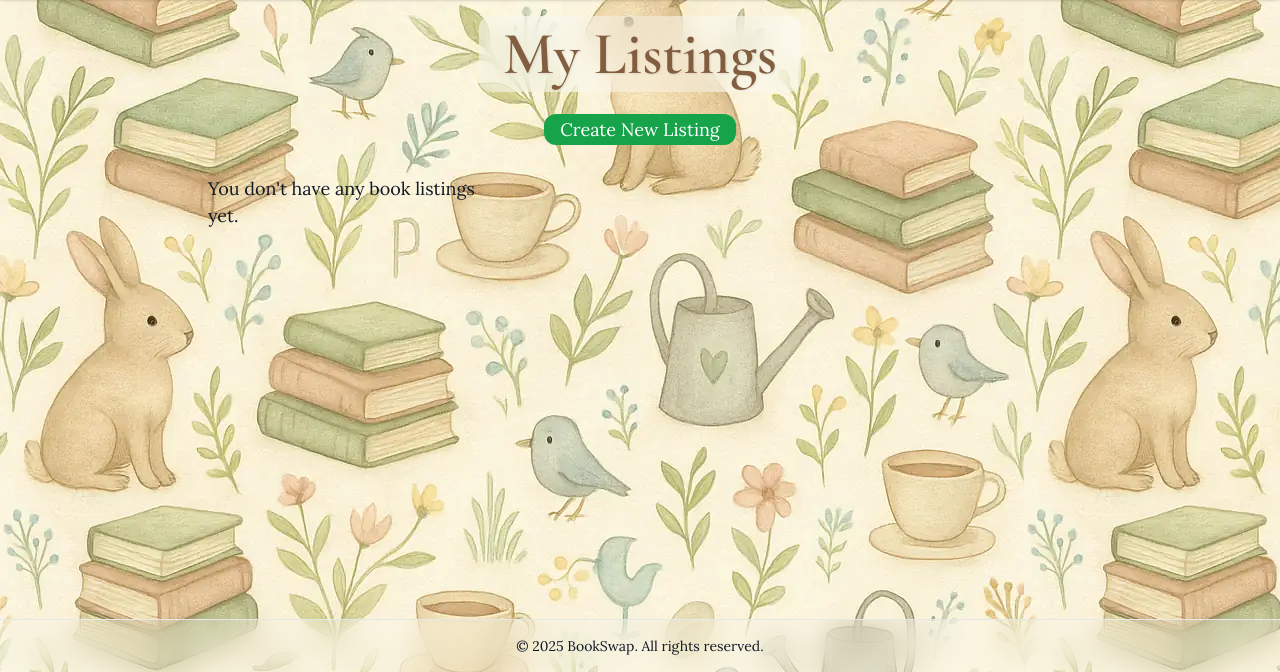
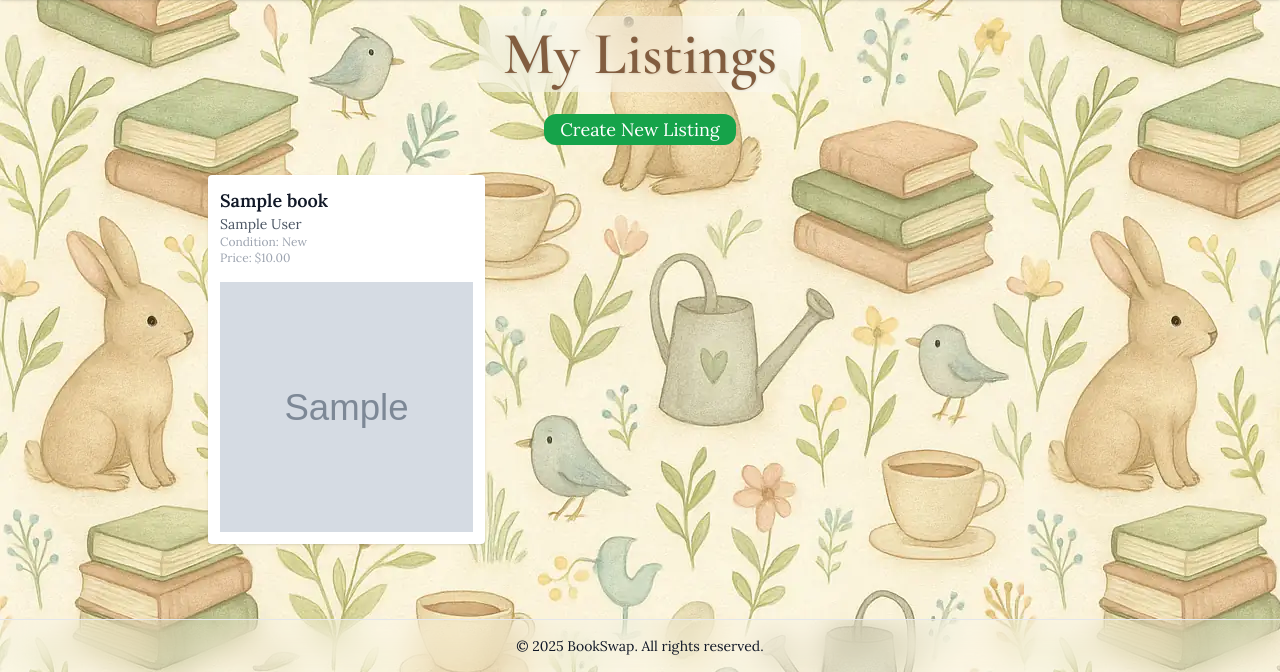
Before and after one commit to Web-Development-UAlberta/exsm-3951-exsm-3943-spring-2025-python-c-project-bookswap-besties-v2-even-bestier, a Django app: page /library/my-book-listings/ in a window 1280 px wide. Shown: the part 128-800 px from the top of the page. Run offline with Django 5.2, Linux system fonts and the light colour scheme; a user stored in the database is signed in; tables that the repository leaves empty hold one stand-in row (values such as "Sample post"); grey boxes marked "Sample" are stand-in pictures; data that the repository does not hold is empty; parts of the project's set-up code (start-up, migrations or seed data) failed here and were passed over; some libraries are stand-ins or nearby versions.

Commit message:
Updated templates, views, and form to accomodate for the BookListing field library_item

```diff
--- a/src/exsm3951_bookswap/authentication/models.py
+++ b/src/exsm3951_bookswap/authentication/models.py
@@ -18,3 +18,8 @@ class Member(AbstractUser):
     @property
     def full_name(self):
         return f"{self.first_name} {self.last_name}"
+
+    @property
+    def library_items(self):
+        from bookswap.models import LibraryItem
+        return LibraryItem.objects.filter(member=self)
--- a/src/exsm3951_bookswap/bookswap/admin.py
+++ b/src/exsm3951_bookswap/bookswap/admin.py
@@ -6,7 +6,7 @@ class BookAdmin(admin.ModelAdmin):
     list_display = ['id', 'isbn', 'title', 'author', 'genre', 'description', 'pub_date', 'language', 'weight']
 
 class BookListingAdmin(admin.ModelAdmin):
-    list_display = ['id', 'book', 'member_owner', 'price', 'condition']
+    list_display = ['id', 'library_item', 'member_owner', 'price', 'condition']
 
 class ReviewAdmin(admin.ModelAdmin):
     list_display = ['id', 'book', 'member', 'rating', 'review']
--- a/src/exsm3951_bookswap/bookswap/views.py
+++ b/src/exsm3951_bookswap/bookswap/views.py
@@ -1,6 +1,6 @@
 from django.shortcuts import render, get_object_or_404, redirect
 from django.contrib.auth.decorators import login_required
-from .models import Book, BookListing, Review, WishList, Shipment, Swap, Transaction, My_Library
+from .models import Book, BookListing, Review, WishList, Shipment, Swap, Transaction, LibraryItem
 from .utils.google_books import get_cover_image, get_books_data
 from .forms import BookForm, BookListingForm
 from authentication.models import Member
@@ -12,28 +12,27 @@ def my_library_view(request):
     search_title = request.GET.get('search_title', '')
     # filtering for book listings of books that contain the title that is being searched for
     # only include the book listings owned by logged in user
-    book_listings = []
+    library_items = []
     if search_title:
-        book_listings = My_Library.objects.filter(book__title__icontains=search_title, member_id=request.user)
+        library_items = LibraryItem.objects.filter(book__title__icontains=search_title, member_id=request.user)
     else:
-        book_listings = My_Library.objects.filter(member_id=request.user)
-    return render(request, "library/my_library.html", {'book_listings': book_listings})
+        library_items = LibraryItem.objects.filter(member_id=request.user)
+    return render(request, "library/my_library.html", {'library_items': library_items})
 
 @login_required
 def add_to_library(request, book_id):
     book = get_object_or_404(Book, id=book_id)
 
     # Add the book as a library item for the user
-    library_item = My_Library(book=book, member=request.user)
-    library_item.save()
-
+    new_library_item = LibraryItem(book=book, member=request.user)
+    new_library_item.save()
 
     # Redirect back to where they came from
     return redirect(request.META.get('HTTP_REFERER', 'browse_books'))
 
 @login_required
 def remove_from_my_library(request, listing_id):
-    library_item = get_object_or_404(My_Library, id=listing_id)
+    library_item = get_object_or_404(LibraryItem, id=listing_id)
     library_item.delete()
 
     return redirect(request.META.get('HTTP_REFERER', 'my_library'))
@@ -86,7 +85,7 @@ def add_to_wishlist(request, book_id):
     wishlist_item.save()
 
     # Create notifications for all the listing(s) of the book
-    book_listings = BookListing.objects.filter(book=book)
+    book_listings = BookListing.objects.filter(library_item__book=book)
     my_book_listings = request.user.book_listings.all()
 
     for book_listing in book_listings:
@@ -146,12 +145,12 @@ def view_book_listing(request, book_listing_id):
 @login_required
 def create_book_listing(request):
     if request.method == 'POST':
-        form = BookListingForm(request.POST)
+        form = BookListingForm(request.POST, user=request.user)
         if form.is_valid():
             new_listing = form.save()
             # Send a notification to users who have this book on their wishlist
             # Step 1: Get all users who have the book in their wishlist
-            wishlist_items = WishList.objects.filter(book=new_listing.book).exclude(member=request.user)
+            wishlist_items = WishList.objects.filter(book=new_listing.library_item.book).exclude(member=request.user)
             # Step 2: Create a notification record to each user about that new book listing
             for item in wishlist_items:
                 notification = Notification(
@@ -167,7 +166,8 @@ def create_book_listing(request):
             'member_owner': request.user,
             'price': 0.00,
         }
-        form = BookListingForm(initial=intial_data)
+        form = BookListingForm(initial=intial_data, user=request.user)
+        # form.fields['library_item'].choices = LibraryItem.objects.filter(member=request.user).all()
         return render(request, 'book-listings/book-listing-form.html', {'form': form, 'title': 'Create Book Listing', 'submit_button_text': 'Create'})
 
 
--- a/src/exsm3951_bookswap/templates/book-listings/book-listing-form.html
+++ b/src/exsm3951_bookswap/templates/book-listings/book-listing-form.html
@@ -18,8 +18,8 @@
 
     {{ form.member_owner }} {# hidden input #}
     <div>
-      <label class="block text-md font-medium mb-1">Book</label>
-      {{ form.book }}
+      <label class="block text-md font-medium mb-1">Library Book Item</label>
+      {{ form.library_item }}
     </div>
     <div>
       <label class="block text-md font-medium mb-1">Condition</label>
--- a/src/exsm3951_bookswap/templates/book-listings/book-listing.html
+++ b/src/exsm3951_bookswap/templates/book-listings/book-listing.html
@@ -34,9 +34,9 @@
   <div class="p-3">
     <h5 class="text-lg font-bold">Book</h5>
     <div class="bg-violet-100 shadow p-3 rounded">
-      <p class="font-bold">{{ book_listing.book.title }}</p>
-      <p class="text-sm text-gray-600">{{ book_listing.book.author }}</p>
-      <img src="{{ book_listing.book.image_url }}" alt="No image" />
+      <p class="font-bold">{{ book_listing.library_item.book.title }}</p>
+      <p class="text-sm text-gray-600">{{ book_listing.library_item.book.author }}</p>
+      <img src="{{ book_listing.library_item.book.image_url }}" alt="No image" />
     </div>
   </div>
   <!-- Condition -->
--- a/src/exsm3951_bookswap/templates/book-listings/my-book-listings.html
+++ b/src/exsm3951_bookswap/templates/book-listings/my-book-listings.html
@@ -23,16 +23,16 @@
 
 <section class="mb-8 mt-8">
   <div class="grid grid-cols-2 sm:grid-cols-3 gap-4">
-    {% for listing in my_book_listings|dictsort:"book.title" %}
+    {% for listing in my_book_listings|dictsort:"library_item.book.title" %}
     <a href="{% url 'view_book_listing' listing.id %}">
       <div class="bg-white shadow p-3 rounded flex flex-col justify-between">
         <div>
-          <p class="font-bold">{{ listing.book.title }}</p>
-          <p class="text-sm text-gray-600">{{ listing.book.author }}</p>
+          <p class="font-bold">{{ listing.library_item.book.title }}</p>
+          <p class="text-sm text-gray-600">{{ listing.library_item.book.author }}</p>
           <p class="text-xs text-gray-400">Condition: {{ listing.condition }}</p>
           <p class="text-xs text-gray-400">Price: ${{ listing.price }}</p>
         </div>
-        <img src="{{ listing.book.image_url }}" class="mt-4 mx-auto book-img" alt="No image" />
+        <img src="{{ listing.library_item.book.image_url }}" class="mt-4 mx-auto book-img" alt="No image" />
       </div>
     </a>
     {% empty %}
```
Also changed, not shown: src/exsm3951_bookswap/bookswap/forms.py (+13 -3 lines), src/exsm3951_bookswap/templates/library/my_library.html (+5 -6 lines).
